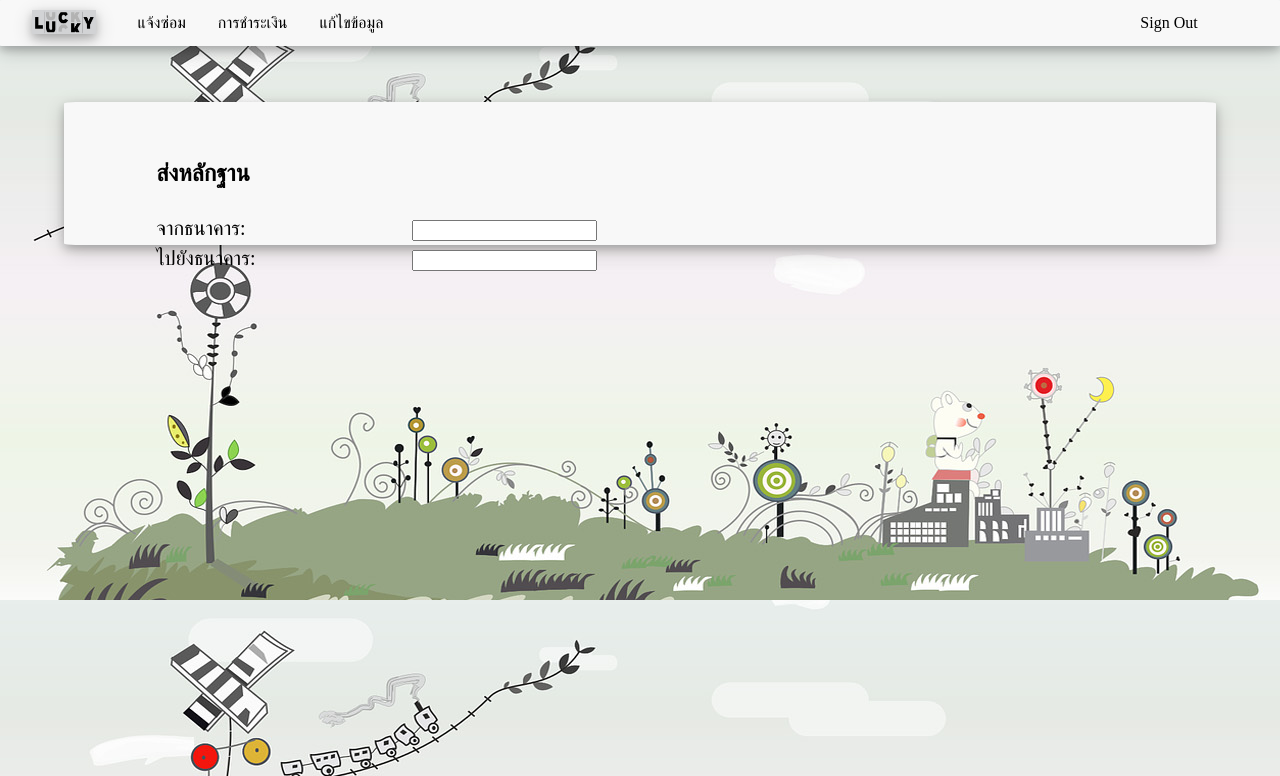
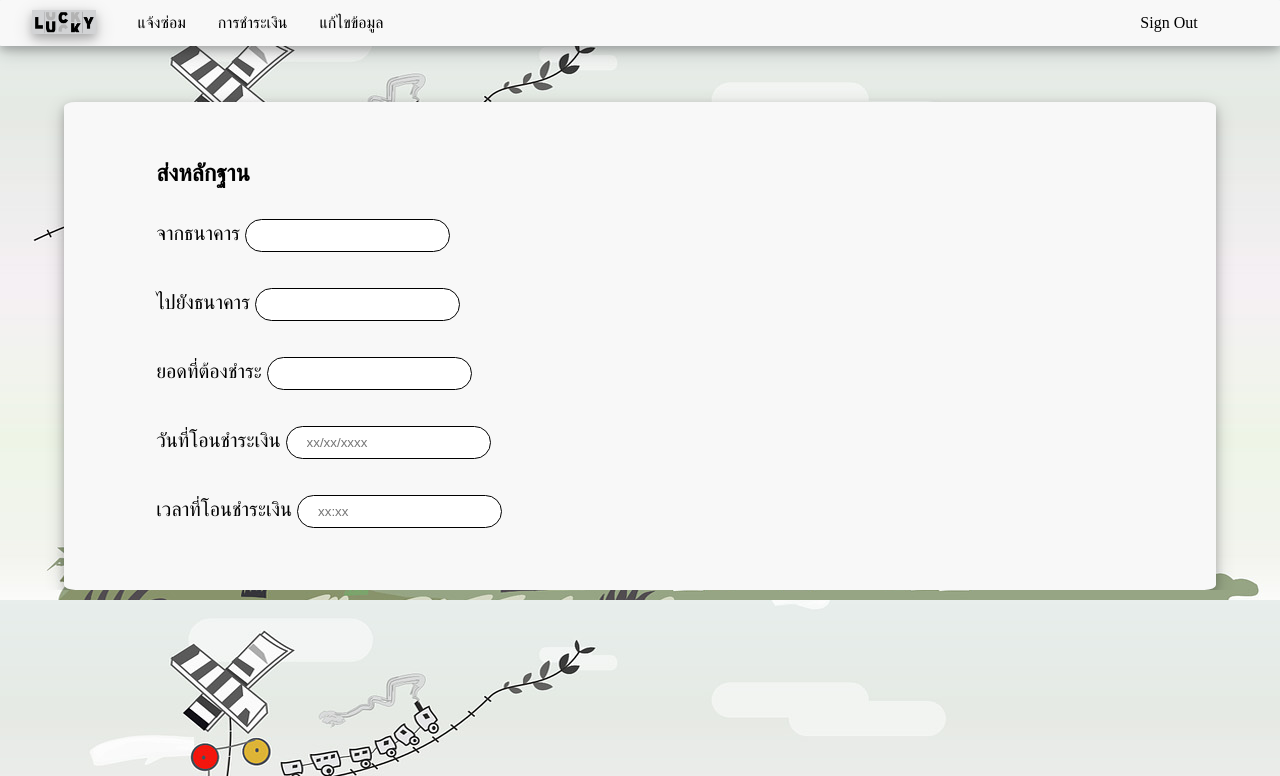
Before and after one commit to kaimook-pearl/Bisad, a PHP site: page /views/submoney.php in a window 1280 px wide. Shown: the top 776 px of the page. Run offline with PHP 8.4, Linux system fonts and the light colour scheme.

Commit message:
submoneyy

```diff
--- a/css/submoney.css
+++ b/css/submoney.css
@@ -84,14 +84,11 @@ body{
     font-size: 20px;
     padding: 3%;
 }
-.col-25 {
-  float: left;
-  width: 25%;
-  margin-top: 6px;
+input[type=text] {
+  width: 20%;
+  padding: 8px 20px;
+  margin: 8px 0;
+  box-sizing: border-box;
+  border: 1px solid ;
+  border-radius: 20px;
 }
-
-.col-75 {
-  float: left;
-  width: 75%;
-  margin-top: 6px;
-}
--- a/views/submoney.php
+++ b/views/submoney.php
@@ -32,18 +32,26 @@
         <div class="blogx">
             <h3>ส่งหลักฐาน</h3>
             <form>
-            <div class="col-25">
-                <label for="fname">จากธนาคาร:</label>
-            </div>
-            <div class="col-75">
-                <input type="text" id="sbank" name="sbank">
-            </div>
-            <div class="col-25">
-                <label for="lname">ไปยังธนาคาร:</label>
-            </div>
-            <div class="col-75">
-                <input type="text" id="tbank" name="tbank">
-            </div>
+            <p>
+                <label for="fname">จากธนาคาร</label>
+                <input type="text" id="fname" name="fname">
+            </p>
+            <p>
+                <label for="lname">ไปยังธนาคาร</label>
+                <input type="text" id="lname" name="lname">
+            </p>
+            <p>
+                <label for="fname">ยอดที่ต้องชำระ</label>
+                <input type="text" id="fname" name="fname">
+            </p>
+            <p>
+                <label for="fname">วันที่โอนชำระเงิน</label>
+                <input type="text" id="fname" name="fname"placeholder="xx/xx/xxxx">
+            </p>
+            <p>
+                <label for="fname">เวลาที่โอนชำระเงิน</label>
+                <input type="text" id="fname" name="fname"placeholder="xx:xx">
+            </p>
             </form>
         </div>
     </div>
```
